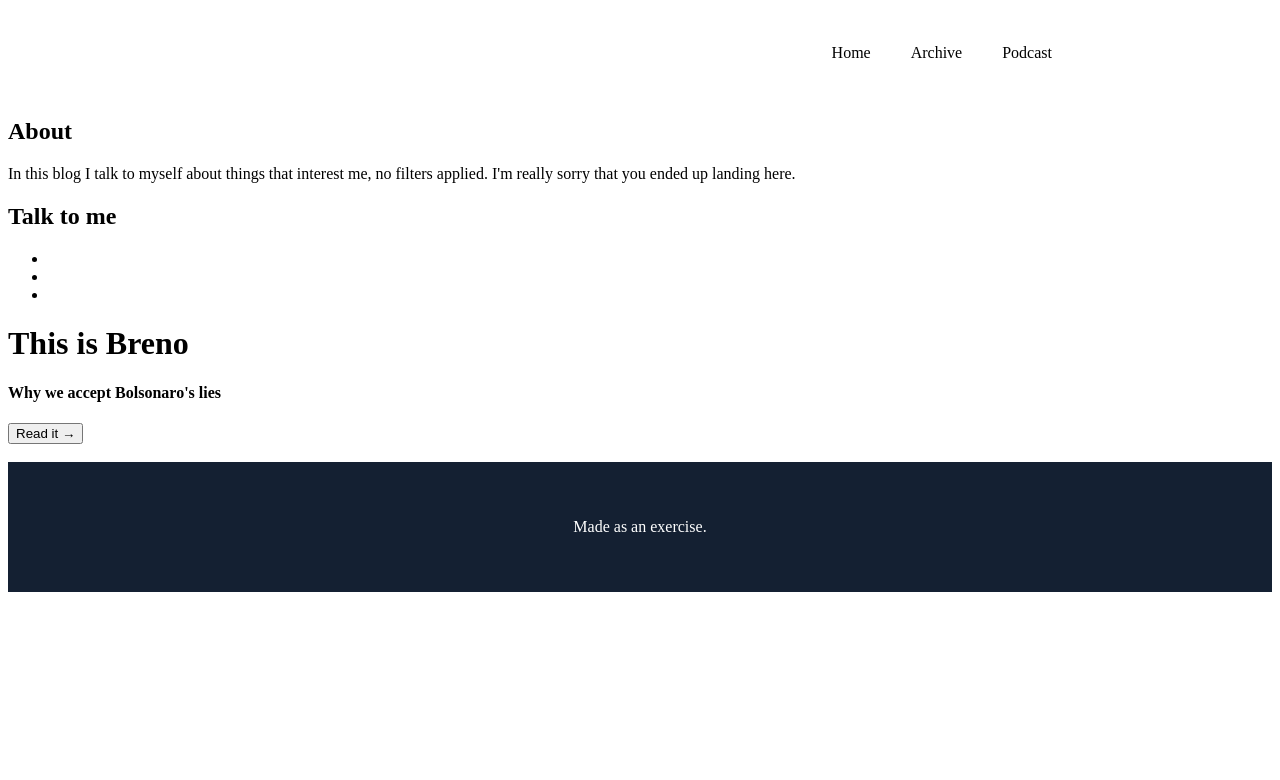
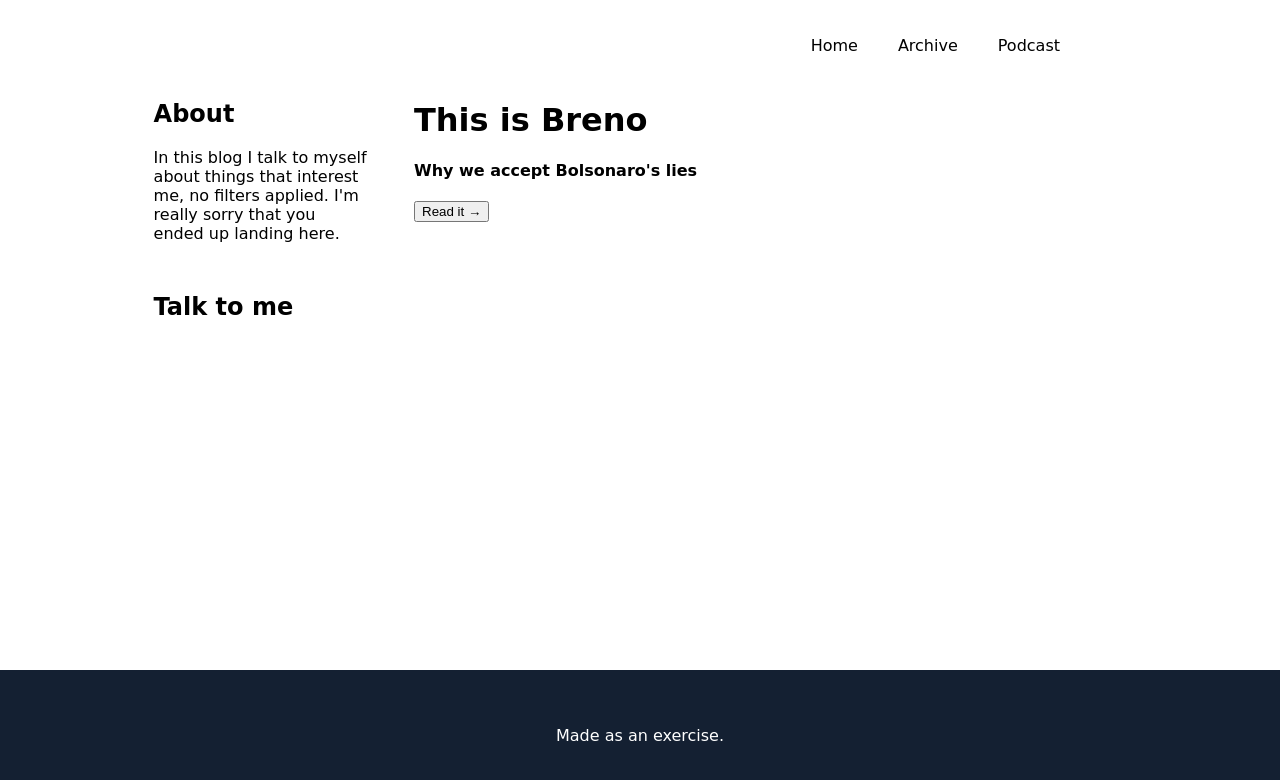
Before and after one commit to brenobarreto/udacity-course-proj1-blog, a plain HTML site: page index.html in a window 1280 px wide. Drawn offline with Linux system fonts and the light colour scheme; a web font is replaced by a local one.

Commit message:
give initial styles for body

```diff
--- a/assets/css/main.css
+++ b/assets/css/main.css
@@ -1,3 +1,50 @@
 @import url(/assets/css/header.css);
 @import url(/assets/css/footer.css);
 @import url(/assets/css/post.css);
+@import url(/assets/css/sidebar.css);
+@import url('https://fonts.googleapis.com/css2?family=Baloo+Thambi+2&display=swap');
+
+body {
+    margin: auto;
+    min-height: 100vh;
+    display: grid;
+    font-family: 'Baloo Thambi 2', cursive;
+    grid-template-columns: 30% 70%;
+    grid-template-rows: 80px auto 130px;
+    grid-template-areas:
+        "header header"
+        "sidebar main"
+        "footer footer";
+}
+
+/*--- GRID ---*/
+
+.navbar {
+    grid-area: header;
+}
+
+.sidebar {
+    grid-area: sidebar;
+    margin-left: 40%;
+}
+
+.mainContent {
+    grid-area: main;
+    margin-right: 40%;
+    margin-left: 30px;
+}
+
+.footer {
+    grid-area: footer;
+}
+
+
+/*--- Cards ---*/
+
+button {
+    cursor: pointer;
+}
+
+img {
+    width: 300px;
+}
```
